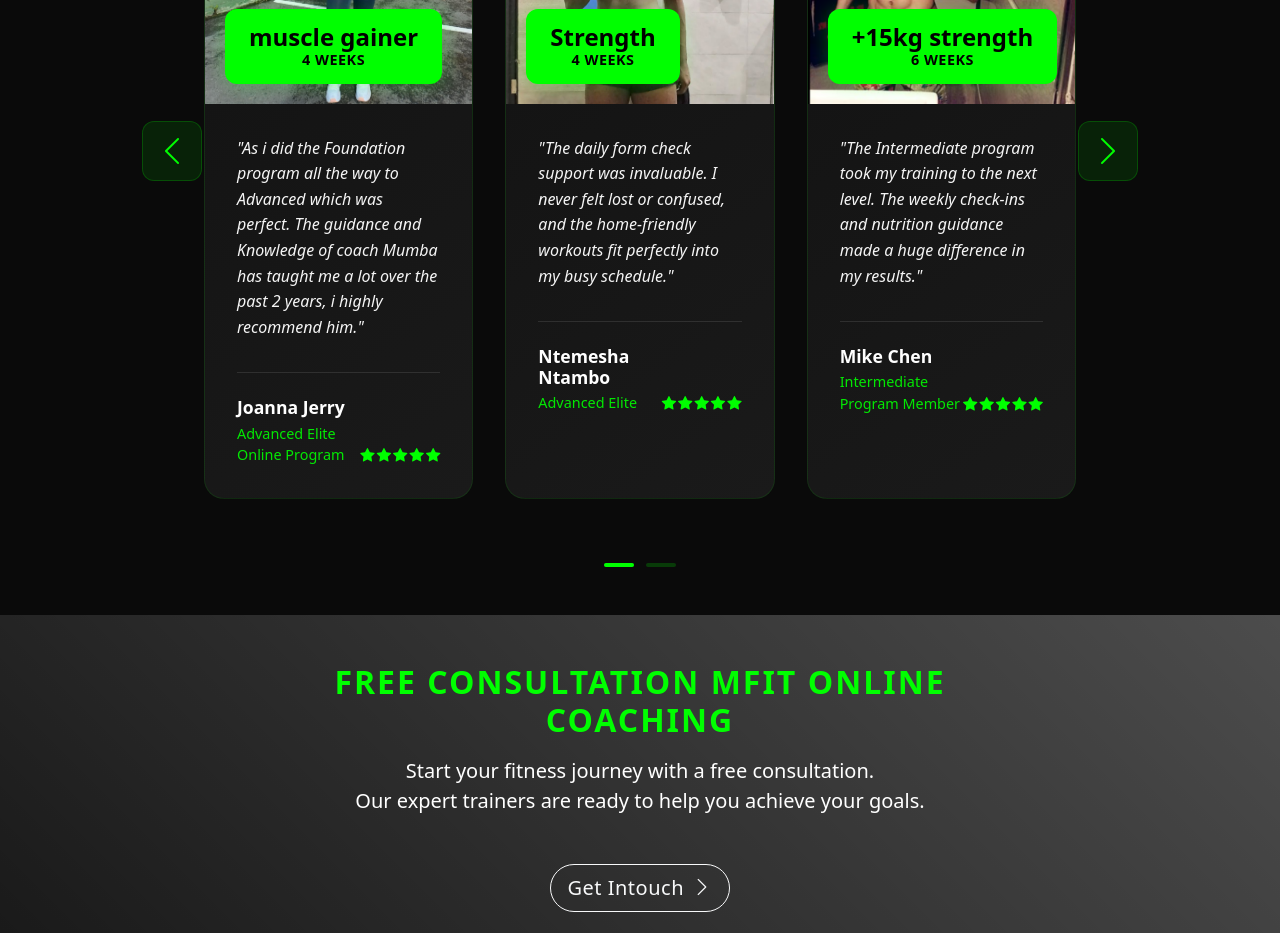
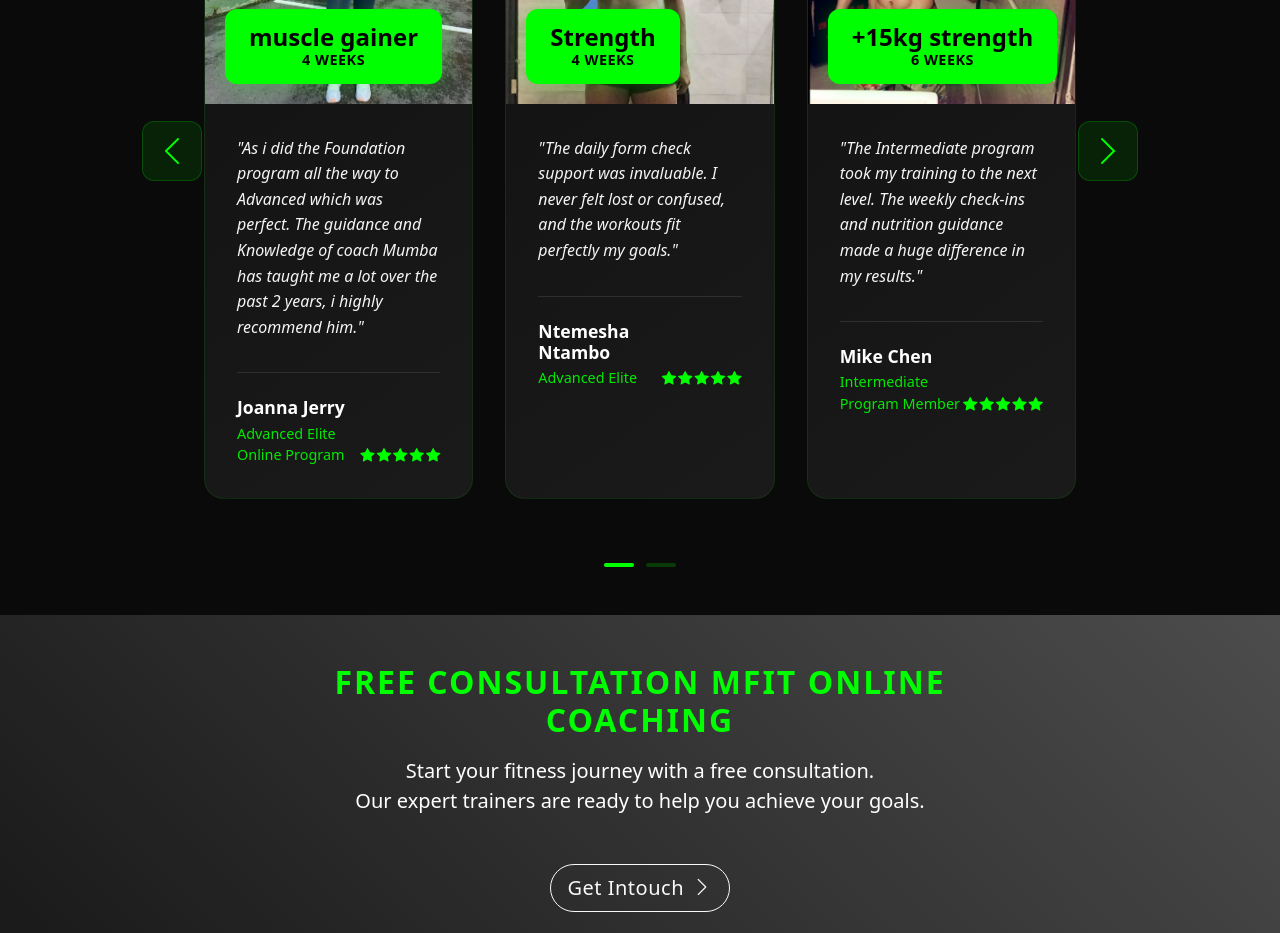
Before and after one commit to MUMBA-Amos/FitnessAccount, a React (Create React App) app: page / in a window 1280 px wide. Shown: the part 8240-9173 px from the top of the page. Built offline with nearby package versions, Linux system fonts and the light colour scheme.

Commit message:
Push: Testimonials fixed

```diff
--- a/src/components/TestimonialsSection.jsx
+++ b/src/components/TestimonialsSection.jsx
@@ -23,7 +23,7 @@ const testimonials = [
     name: 'Ntemesha Ntambo',
     role: 'Advanced Elite',
     image: ntenesha,
-    quote: 'The daily form check support was invaluable. I never felt lost or confused, and the home-friendly workouts fit perfectly into my busy schedule.',
+    quote: 'The daily form check support was invaluable. I never felt lost or confused, and the workouts fit perfectly my goals.',
     achievement: 'Strength',
     duration: '4 weeks'
   },
@@ -42,7 +42,7 @@ const testimonials = [
     name: 'Rinad',
     role: 'Intermediate Program Graduate',
     image: rinad,
-    quote: 'The virtual group sessions were motivating and fun. I loved how the program balanced strength training with performance improvements, I was able to bench 10kg dumbbells on each side.',
+    quote: 'The virtual sessions were motivating and fun. I loved how the program balanced strength training with performance improvements, I was able to bench 10kg dumbbells on each side.',
     achievement: 'PR in all lifts',
     duration: '6 weeks'
   },
```
